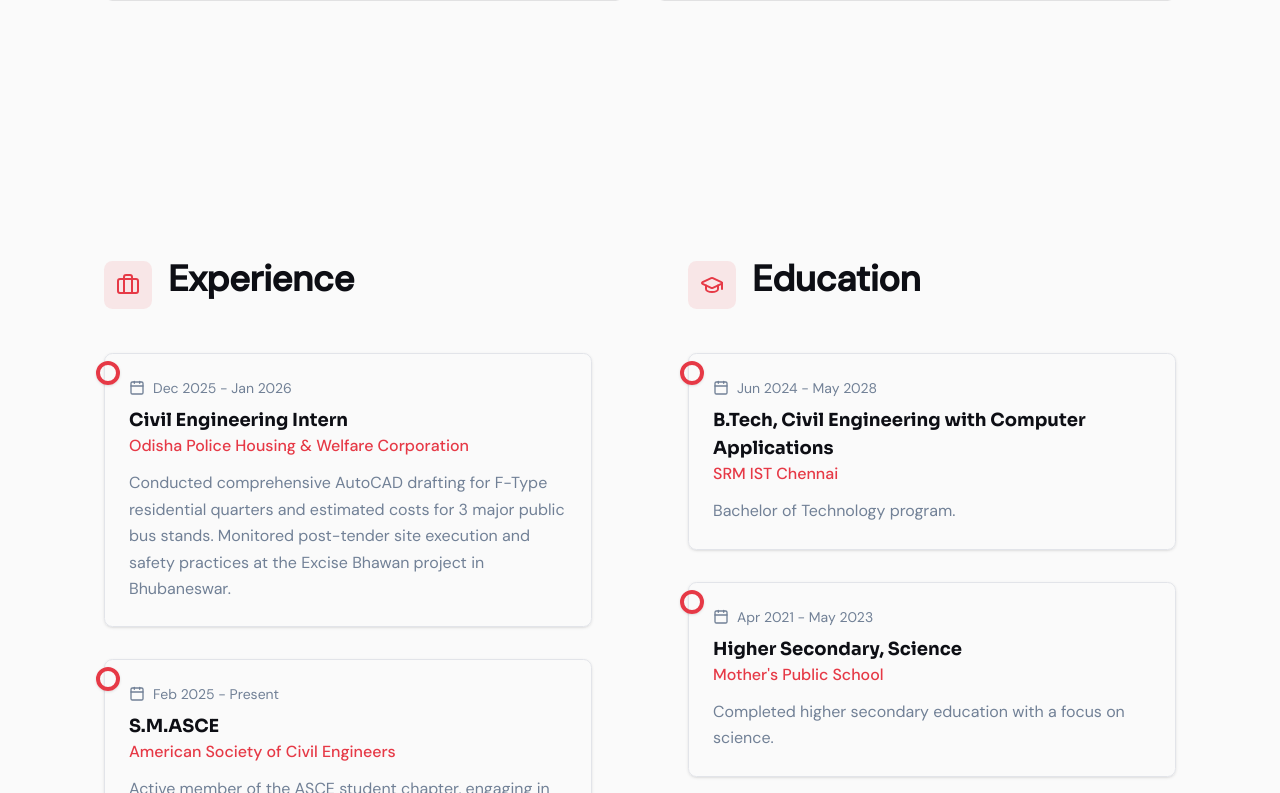
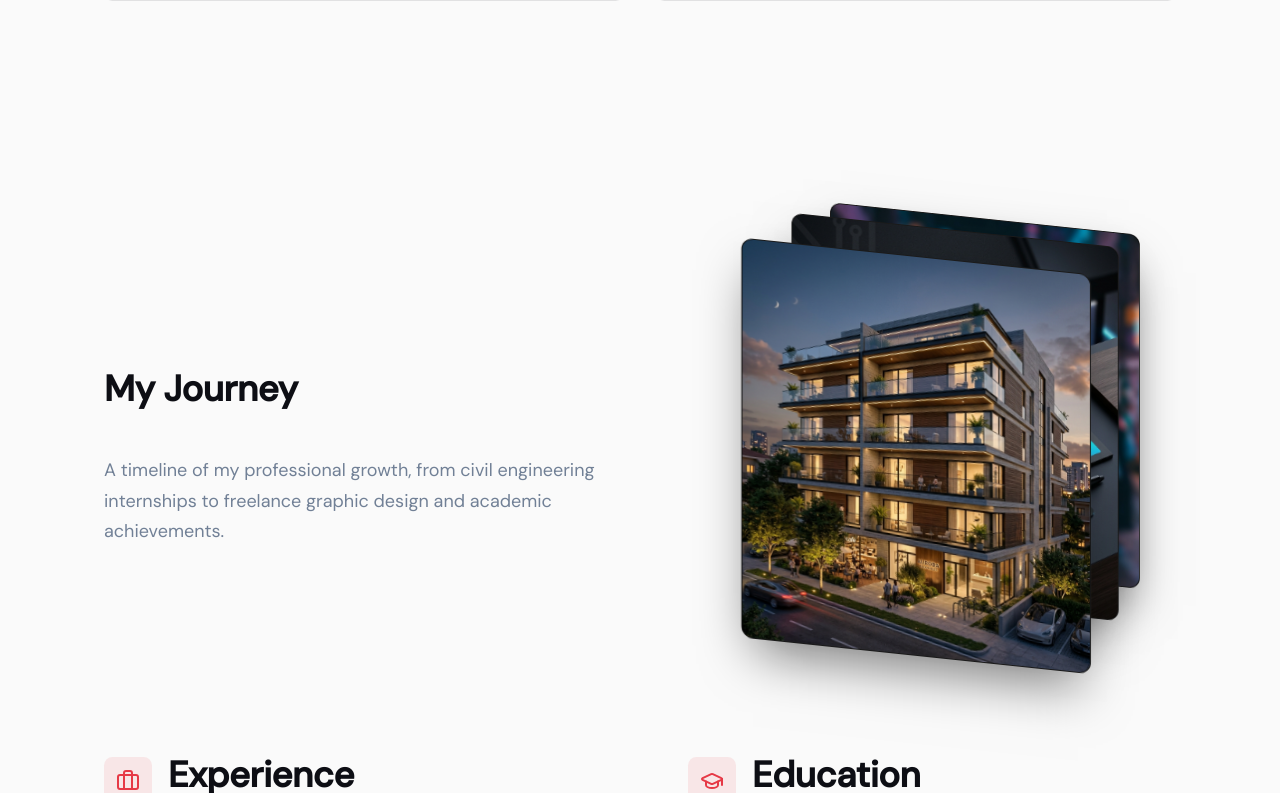
Before and after one commit to biswajeet-bishoyi/Portfolio, a Next.js app: page / in a window 1280 px wide. Shown: the part 3067-3860 px from the top of the page. Built offline with nearby package versions, Linux system fonts and the light colour scheme.

Commit message:
Add CardSwap to Experience Section

```diff
--- a/src/components/sections/experience-section.tsx
+++ b/src/components/sections/experience-section.tsx
@@ -106,9 +106,11 @@ function TimelineItem({ item, isLast }: { item: TimelineItemProps, isLast: boole
   )
 }
 
+import CardSwap, { Card } from "@/components/ui/card-swap"
+
 export function ExperienceSection() {
   return (
-    <section id="experience" className="py-24 md:py-32 bg-surface-alt/30">
+    <section id="experience" className="py-24 md:py-32 bg-surface-alt/30 overflow-hidden">
       <div className="max-w-6xl mx-auto px-5 sm:px-8 lg:px-10">
         <motion.div
           initial="hidden"
@@ -116,6 +118,40 @@ export function ExperienceSection() {
           viewport={{ once: true, margin: "-100px" }}
           variants={staggerContainer}
         >
+          {/* Intro & CardSwap Area */}
+          <div className="flex flex-col lg:flex-row gap-16 lg:gap-8 items-center mb-24">
+            <motion.div variants={fadeUp} className="lg:w-1/2 text-center lg:text-left">
+              <h2 className="text-h2 mb-4">My Journey</h2>
+              <div className="w-20 h-1 bg-gradient-divider mx-auto lg:mx-0" />
+              <p className="text-muted-foreground mt-6 text-body-lg max-w-xl mx-auto lg:mx-0">
+                A timeline of my professional growth, from civil engineering internships to freelance graphic design and academic achievements.
+              </p>
+            </motion.div>
+
+            <motion.div variants={fadeUp} className="lg:w-1/2 w-full flex justify-center lg:justify-end relative h-[400px]">
+              <div className="absolute top-1/2 left-1/2 -translate-x-1/2 -translate-y-1/2 w-[300px] sm:w-[350px] h-[350px] sm:h-[400px]">
+                <CardSwap
+                  width="100%"
+                  height="100%"
+                  cardDistance={40}
+                  verticalDistance={40}
+                  delay={3000}
+                  pauseOnHover={true}
+                >
+                  <Card>
+                    <img src="/images/building.png" alt="Civil Engineering Internship" className="w-full h-full object-cover" />
+                  </Card>
+                  <Card>
+                    <img src="/images/branding.png" alt="Graphic Design Freelance" className="w-full h-full object-cover" />
+                  </Card>
+                  <Card>
+                    <img src="/images/event.png" alt="ASCE Events" className="w-full h-full object-cover" />
+                  </Card>
+                </CardSwap>
+              </div>
+            </motion.div>
+          </div>
+
           <div className="grid grid-cols-1 lg:grid-cols-2 gap-16 lg:gap-24">
 
             {/* Experience Column */}
```
